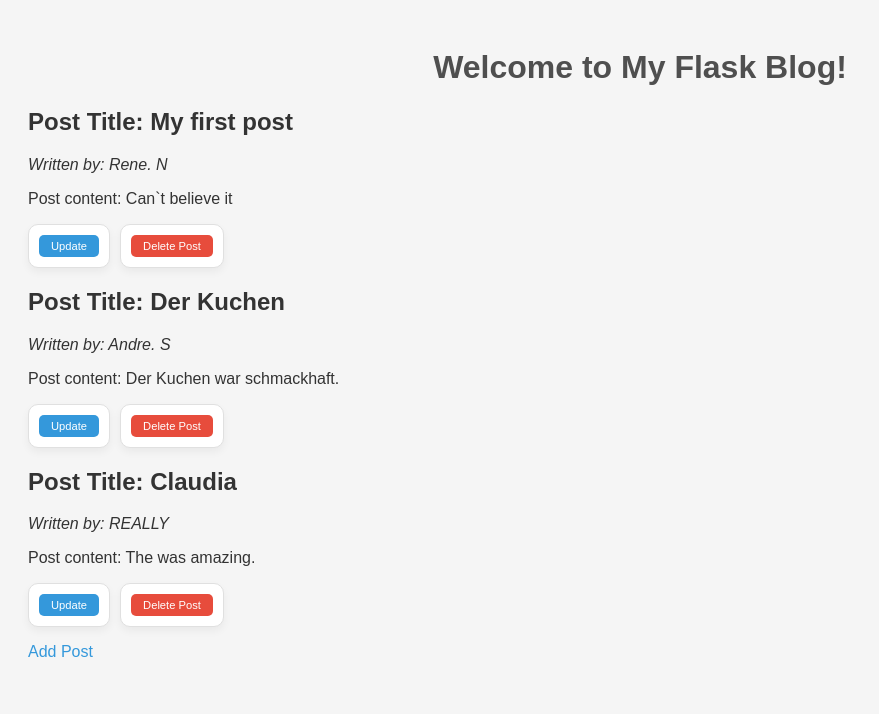
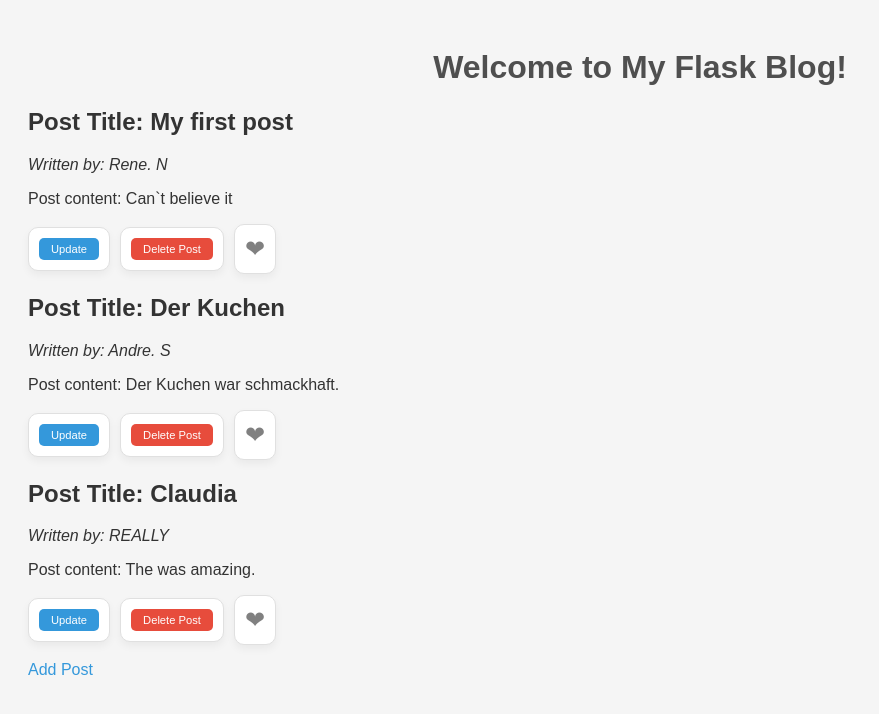
Before and after one commit to PhilippRep/Masterblog, a Flask app: page / in a window 1280 px wide. Shown: the top 714 px of the page, without its empty margins (0-879 px from the left). Run offline with Flask 3, Linux system fonts and the light colour scheme.

Commit message:
add heart button to like the post without counter

```diff
--- a/app.py
+++ b/app.py
@@ -26,7 +26,8 @@ def add():
             "id": new_id,
             "author": author,
             "title": title,
-            "content": content
+            "content": content,
+            "liked": False
         }
         blog_posts.append(new_post)
         with open("static/blog.json", "w", encoding="utf-8") as f:
@@ -79,5 +80,25 @@ def update(post_id):
         return redirect(url_for('index'))
     return render_template('update.html', post=post)
 
+@app.route('/like_post/<int:post_id>', methods=['POST'])
+def like_post(post_id):
+    # Fetch the blog posts from the JSON file
+    post = fetch_post_by_id(post_id)
+    if post is None:
+        # Post not found
+        return "Post not found", 404
+    if request.method == 'POST':
+        # Update the post in the JSON file
+        with open("static/blog.json", "r", encoding="utf-8") as f:
+            blog_posts = json.load(f)
+        for blog in blog_posts:
+            if int(blog['id'] ) == post_id:
+                blog['liked'] = not blog.get('liked', False)
+                break
+        with open("static/blog.json", "w", encoding="utf-8") as f:
+               json.dump(blog_posts, f, ensure_ascii=False, indent=4)
+        # Redirect back to index
+        return redirect(url_for('index'))
+
 if __name__ == '__main__':
     app.run(host="0.0.0.0", port=5000, debug=True)
--- a/static/blog.json
+++ b/static/blog.json
@@ -3,18 +3,21 @@
         "id": 1,
         "author": "Rene. N",
         "title": "My first post",
-        "content": "Can`t believe it"
+        "content": "Can`t believe it",
+        "liked": false
     },
     {
         "id": 2,
         "author": "Andre. S",
         "title": "Der Kuchen",
-        "content": "Der Kuchen war schmackhaft. "
+        "content": "Der Kuchen war schmackhaft. ",
+        "liked": false
     },
     {
         "id": 3,
         "author": "REALLY",
         "title": "Claudia",
-        "content": "The was amazing. "
+        "content": "The was amazing. ",
+        "liked": false
     }
 ]
--- a/static/style.css
+++ b/static/style.css
@@ -32,7 +32,7 @@ form {
     padding: 10px;
     border-radius: 10px;
     border: 1px solid #e0e0e0;
-    box-shadow: 0 4px 8px rgba(0,0,0,0.05);
+    box-shadow: 0 4px 8px rgba(0, 0, 0, 0.05);
 }
 
 form div {
@@ -79,12 +79,18 @@ a {
 a:hover {
     text-decoration: underline;
 }
+
+/* Post Actions */
 .post-actions {
-    display: flex;           /* Container wird flexibel */
-    gap: 10px;               /* Abstand zwischen den Buttons */
+    display: flex;               /* Buttons horizontal nebeneinander */
+    justify-content: flex-start;     /* Zentriert die Buttons */
+    align-items: center;         /* Vertikal zentriert */
+    gap: 10px;                   /* Abstand zwischen den Buttons */
+    margin-top: 10px;
 }
 
-.update-btn, .delete-btn {
+.update-btn,
+.delete-btn {
     padding: 5px 12px;
     font-size: 0.7rem;
     border: none;
@@ -109,3 +115,17 @@ a:hover {
 .delete-btn:hover {
     background-color: #c0392b;
 }
+
+.heart-btn {
+    background: none;
+    border: none;
+    cursor: pointer;
+    font-size: 1.5em;
+    color: gray;
+    padding: 0;                  /* kompakt */
+    outline: none;
+}
+
+.heart-btn.active {
+    color: red;
+}
--- a/templates/index.html
+++ b/templates/index.html
@@ -13,12 +13,14 @@
             <h2>Post Title: {{blog["title"]}}</h2>
             <p><em>Written by: {{blog["author"]}}</em></p>
             <p>Post content: {{blog["content"]}}</p>
-        <div class="post-actions">
+            <div class="post-actions">
             <form action="{{ url_for('update', post_id=blog['id']) }}" method="get" style="display:inline;">
                 <button type="submit" class="update-btn">Update</button></form>
             <form action="{{ url_for('delete', post_id=blog['id']) }}" method="POST">
                 <button type="submit" class="delete-btn">Delete Post</button></form>
-        </div>
+            <form action="{{ url_for('like_post', post_id=blog['id']) }}" method="POST" style="display:inline;">
+                <button type="submit" class="heart-btn {% if blog.liked %}active{% endif %}">&#10084;</button></form>
+            </div>
         {% endfor %}
     </div>
     <p><a href="{{ url_for('add') }}">Add Post</a></p>
```
